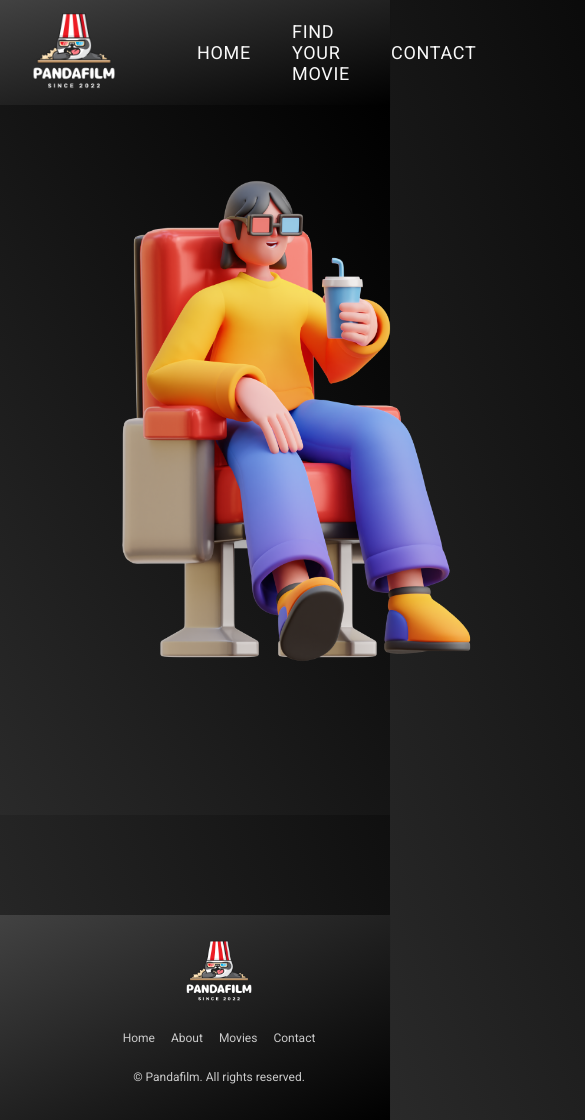
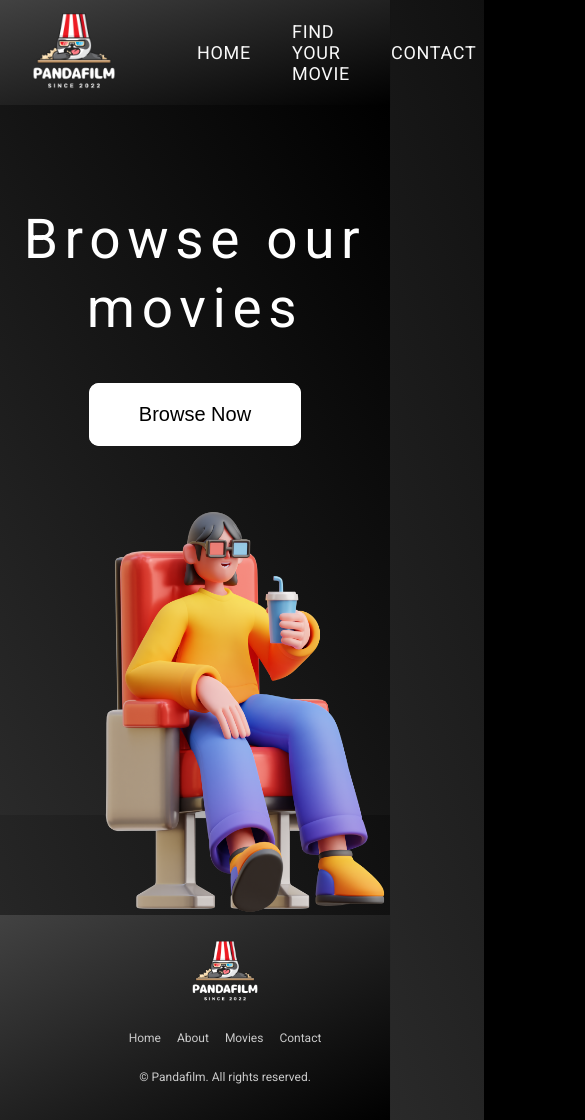
Before and after one commit to Antoonella/Pandafilm-Movie-Platform, a React (Create React App) app: page / in a window 390 px wide. Shown: the top 1120 px of the page, 585 px wide, since content can reach past the window. Built offline with nearby package versions, Linux system fonts and the light colour scheme.

Commit message:
making website responsive for small phones, tablets, large smartphones

```diff
--- a/src/index.css
+++ b/src/index.css
@@ -488,8 +488,6 @@ MOVIE DETAILS
 }
 
 .play__btn {
-  /* display: flex; */
-  /* flex-direction: column; */
   height: 56px;
   background-color: #f9f9f9;
   border: none;
@@ -657,3 +655,69 @@ footer {
 .footer__link {
   padding: 0 8px;
 }
+
+/* SMALL PHONES, TABLETS, LARGE SMARTPHONES */
+@media (max-width: 768px) {
+  .landing {
+    flex-wrap: wrap-reverse;
+  }
+  .header__title {
+    margin-top: 100px;
+    margin-right: 0;
+    align-items: center;
+  }
+  .title {
+    font-size: 55px;
+  }
+  .landing__img {
+    width: 400px;
+    height: 500px;
+  }
+  .search__input {
+    font-size: 30px;
+    height: 70px;
+    max-width: 715px;
+  }
+  .movies__header {
+    padding: 0 30px;
+    margin-top: 30px;
+  }
+  .row {
+    padding: 0px 30px;
+  }
+  .movie {
+    width: 50%;
+  }
+  .movie-card {
+    width: 320px;
+    height: 460px;
+  }
+  .movie-card__container {
+    padding: 7px 33px;
+  }
+  .movie__title {
+    font-size: 20px;
+    margin-top: 0px;
+  }
+  .movie__year {
+    font-size: 13px;
+    margin: 0px 0px 10px 0px;
+  }
+  .imdb {
+    font-size: 12px;
+    margin: 0;
+  }
+  .movie__img--skeleton {
+    width: 200px;
+    height: 240px;
+  }
+  .movieInfo__container {
+    flex-wrap: wrap-reverse;
+  }
+}
+
+
+/* SMALL PHONES, LARGE SMARTPHONES */
+@media (max-width: 550px) {
+
+}
```
